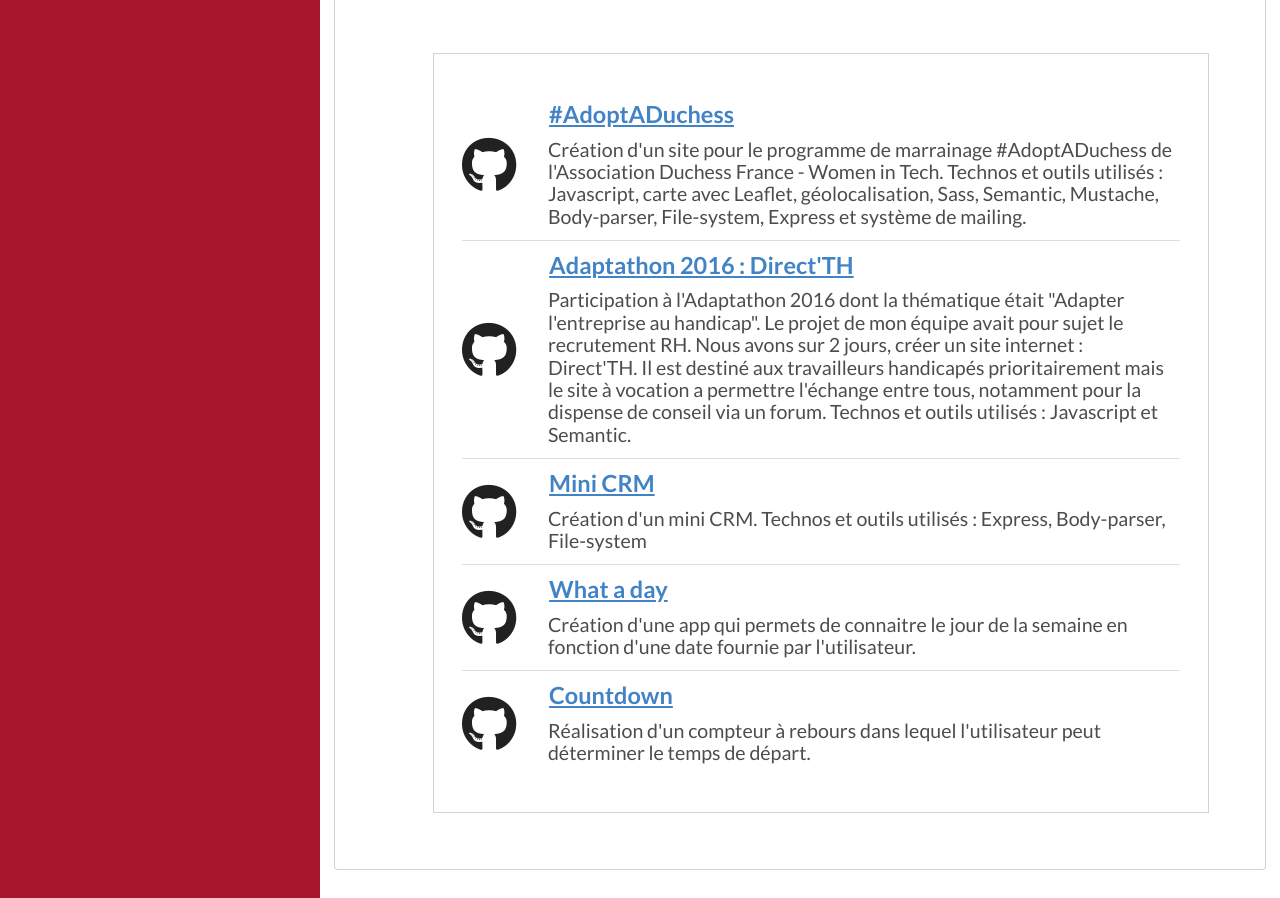
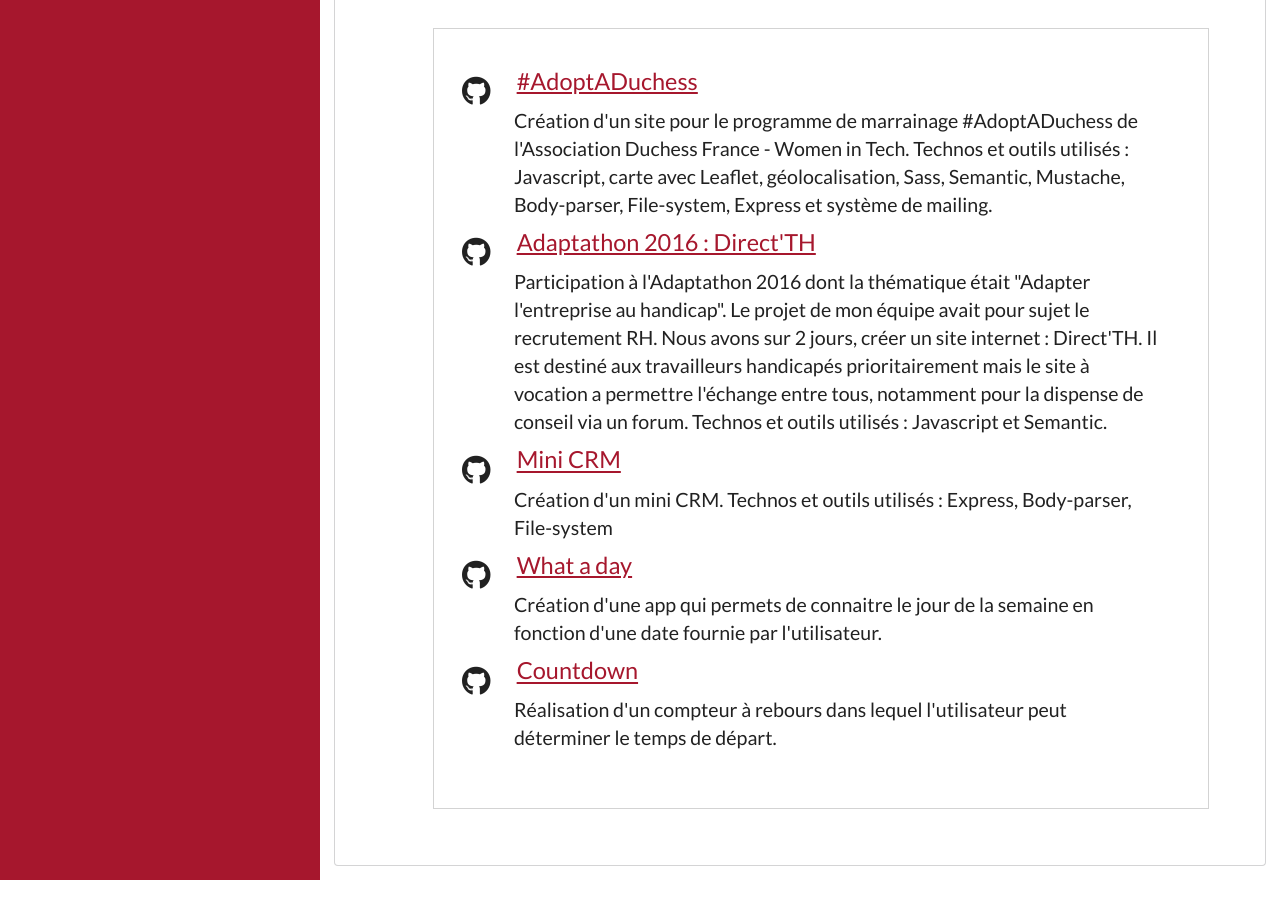
Before and after one commit to MarineCO/CV-semantic, a plain HTML site: page index.html in a window 1280 px wide. Shown: the part 1781-2679 px from the top of the page. Drawn offline with nearby package versions, Linux system fonts and the light colour scheme.

Commit message:
chgmt liste semantic par flexbox suite pbm couleur par défaut de semantic

```diff
--- a/index.html
+++ b/index.html
@@ -3,7 +3,7 @@
 <head>
 	<meta charset="UTF-8">
 	<link rel="stylesheet" type="text/css" href="style.css"/>
-	<link rel="stylesheet" type="text/css" href="https://cdn.jsdelivr.net/semantic-ui/2.2.6/semantic.min.css">
+	<link rel="stylesheet" type="text/css" href="https://cdn.jsdelivr.net/semantic-ui/2.2.6/semantic.min.css"/>
 	<title>CV Marine Colonge</title>
 </head>
 <body>
@@ -92,8 +92,7 @@
 
 				<div class="punchline">
 					<h2>Jeune développeuse junior motivée, dynamique et curieuse.</h2>
-					<p class="citation">"Lorsqu'on s'occupe d'informatique il faut faire comme les canards... Paraître calme en surface et pédaler comme un forcené par en dessous."</p>
-					<p class="author">Richard LALLEMENT</p>
+					<p class="citation">"Lorsqu'on s'occupe d'informatique il faut faire comme les canards... Paraître calme en surface et pédaler comme un forcené par en dessous." Richard LALLEMENT</p>
 					<h2>#InCodeWeTrust</h2>
 				</div>
 
@@ -119,7 +118,7 @@
 					</h2>
 					<div class="ui padded grid">
 						<div class="seven wide column" id="bloc1">
-							<h3 class="poste">Développeur Web et mobile</h3>
+							<h3 class="poste">Développement Web et mobile</h3>
 							<ul class="liste">
 								<li>Compréhension du besoin initial</li>
 								<li>Analyse de la commande</li>
@@ -157,51 +156,49 @@
 					<div class="ui padded grid">
 						<div class="ui two column grid" id="bloc2">
 							<div class="row">
-								<div class="ui relaxed divided list">
-									<div class="item">
-										<i class="huge github middle aligned icon"></i>
-										<div class="content">
+								<div class="project">
+									<div>
+										<i class="large github icon"><a class="header" href="https://github.com/MarineCO/projet_client_dc2"></a></i>
+									</div>
+									<div>
 										<a class="header" href="https://github.com/MarineCO/projet_client_dc2">#AdoptADuchess</a>
-											<div class="description">
-												Création d'un site pour le programme de marrainage #AdoptADuchess de l'Association Duchess France - Women in Tech. Technos et outils utilisés : Javascript,  carte avec Leaflet, géolocalisation, Sass, Semantic, Mustache, Body-parser, File-system, Express et système de mailing.
+										<p class="description">Création d'un site pour le programme de marrainage #AdoptADuchess de l'Association Duchess France - Women in Tech. Technos et outils utilisés : Javascript,  carte avec Leaflet, géolocalisation, Sass, Semantic, Mustache, Body-parser, File-system, Express et système de mailing.</p>
 									</div>
 								</div>
+								<div class="project">
+									<div>
+										<i class="large github icon"><a class="header" href="https://github.com/MarineCO/Adaptathon-2016"></a></i>
 									</div>
-									<div class="item">
-										<i class="huge github middle aligned icon"></i>
-										<div class="content">
+									<div>
 										<a class="header" href="https://github.com/MarineCO/Adaptathon-2016">Adaptathon 2016 : Direct'TH</a>
-											<div class="description">
-												Participation à l'Adaptathon 2016 dont la thématique était "Adapter l'entreprise au handicap". Le projet de mon équipe avait pour sujet le recrutement RH. Nous avons sur 2 jours, créer un site internet : Direct'TH. Il est destiné aux travailleurs handicapés prioritairement mais le site à vocation a permettre l'échange entre tous, notamment pour la dispense de conseil via un forum.
-												Technos et outils utilisés : Javascript et Semantic.
+										<p class="description">Participation à l'Adaptathon 2016 dont la thématique était "Adapter l'entreprise au handicap". Le projet de mon équipe avait pour sujet le recrutement RH. Nous avons sur 2 jours, créer un site internet : Direct'TH. Il est destiné aux travailleurs handicapés prioritairement mais le site à vocation a permettre l'échange entre tous, notamment pour la dispense de conseil via un forum. Technos et outils utilisés : Javascript et Semantic.</p>
 										</div>
 									</div>
+									<div class="project">
+										<div>
+											<i class="large github icon"><a class="header" href="https://github.com/MarineCO/Mini-CRM"></a></i>
 										</div>
-									<div class="item">
-										<i class="huge github middle aligned icon"></i>
-										<div class="content">
+										<div>
 											<a class="header" href="https://github.com/MarineCO/Mini-CRM">Mini CRM</a>
-											<div class="description">
-												Création d'un mini CRM. Technos et outils utilisés : Express, Body-parser, File-system
+											<p class="description">Création d'un mini CRM. Technos et outils utilisés : Express, Body-parser, File-system</p>
 										</div>
 									</div>
+									<div class="project">
+										<div>
+											<i class="large github icon"><a class="header" href="https://github.com/MarineCO/what-a-day"></a></i>
 										</div>
-									<div class="item">
-										<i class="huge github middle aligned icon"></i>
-										<div class="content">
+										<div>
 											<a class="header" href="https://github.com/MarineCO/what-a-day">What a day</a>
-											<div class="description">
-												Création d'une app qui permets de connaitre le jour de la semaine en fonction d'une date fournie par l'utilisateur.
+											<p class="description">Création d'une app qui permets de connaitre le jour de la semaine en fonction d'une date fournie par l'utilisateur.</p>
 										</div>
 									</div>
+									<div class="project">
+										<div>
+											<i class="large github icon"><a class="header" href="https://github.com/MarineCO/countdown-design-pattern"></a></i>
 										</div>
-									<div class="item">
-										<i class="huge github middle aligned icon"></i>
-										<div class="content">
+										<div>
 											<a class="header" href="https://github.com/MarineCO/countdown-design-pattern">Countdown</a>
-											<div class="description">
-												Réalisation d'un compteur à rebours dans lequel l'utilisateur peut déterminer le temps de départ.
-											</div>
+											<p class="description">Réalisation d'un compteur à rebours dans lequel l'utilisateur peut déterminer le temps de départ.</p>
 										</div>
 									</div>
 								</div>
--- a/style.css
+++ b/style.css
@@ -98,7 +98,7 @@
 	color: #a6172d;
 }
 
-.author, .citation {
+.citation {
 	font-style: italic;
 	font-size: 1.8em;
 }
@@ -124,7 +124,9 @@
 	padding-top: 0.2em;
 }
 
-.content {
+.project {
+	display: flex;
+	flex-direction: row;
 	font-size: 1.4em;
 }
 
@@ -135,7 +137,7 @@
 }
 
 .description, .header {
-	padding: 0.3em;
+	padding: 0.7em;
 }
 
 .logoJob {
```
Lines whose indentation alone changed are shown as unchanged.
